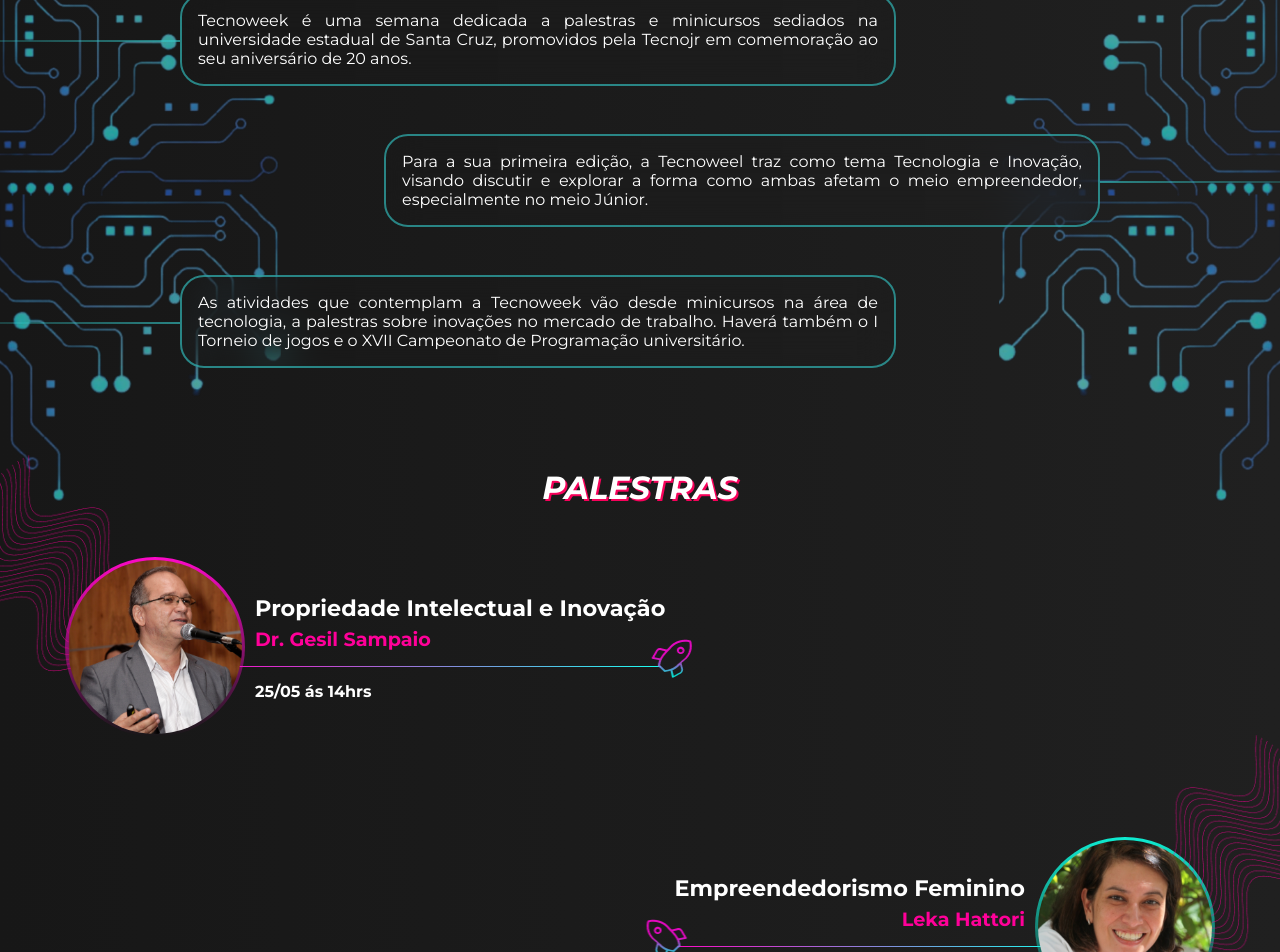
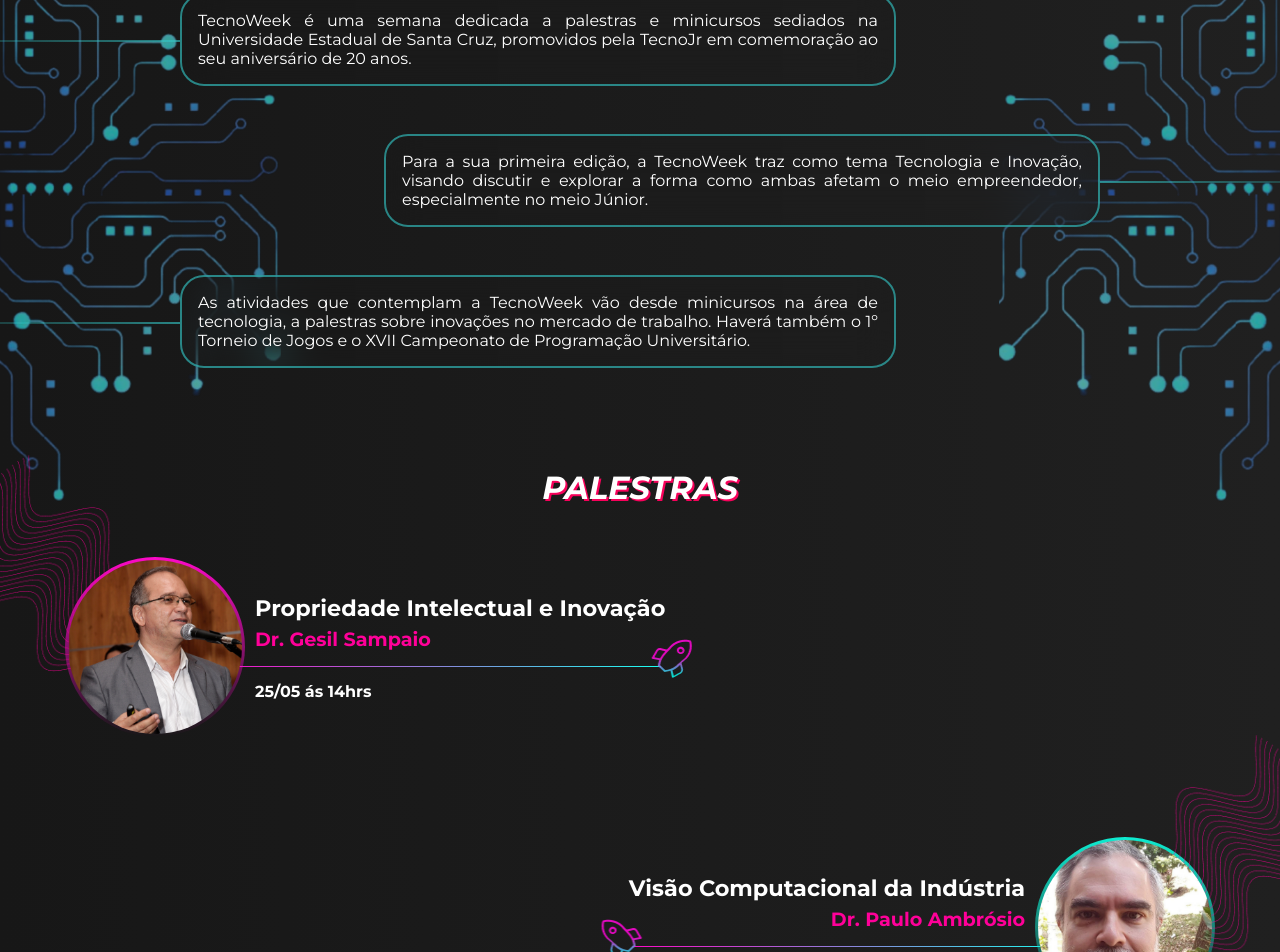
Before and after one commit to igorroc/tecnoweek, a React (Vite) app: page / in a window 1280 px wide. Shown: the part 900-1852 px from the top of the page. Built offline with nearby package versions, Linux system fonts and the light colour scheme; no server answers.

Commit message:
[fix]: Sppeling mistakes [del]: Unused photo

```diff
--- a/src/pages/Home.tsx
+++ b/src/pages/Home.tsx
@@ -13,7 +13,6 @@
 import Onda from "../assets/img/Onda.png"
 import Circuitinhos from "../assets/img/Circuitinhos.png"
 import Gesil from "../assets/img/gesil.png"
-import Leka from "../assets/img/leka.png"
 import Ambrosio from "../assets/img/ambrosio.png"
 import Pandas from "../assets/img/pandas.png"
 import Figma from "../assets/img/figma.png"
@@ -311,23 +310,23 @@
 					<h2 className="blue">O que é o evento?</h2>
 					<AboutList>
 						<li>
-							Tecnoweek é uma semana dedicada a palestras e
-							minicursos sediados na universidade estadual de
-							Santa Cruz, promovidos pela Tecnojr em comemoração
+							TecnoWeek é uma semana dedicada a palestras e
+							minicursos sediados na Universidade Estadual de
+							Santa Cruz, promovidos pela TecnoJr em comemoração
 							ao seu aniversário de 20 anos.
 						</li>
 						<li>
-							Para a sua primeira edição, a Tecnoweel traz como
+							Para a sua primeira edição, a TecnoWeek traz como
 							tema Tecnologia e Inovação, visando discutir e
 							explorar a forma como ambas afetam o meio
 							empreendedor, especialmente no meio Júnior.
 						</li>
 						<li>
-							As atividades que contemplam a Tecnoweek vão desde
+							As atividades que contemplam a TecnoWeek vão desde
 							minicursos na área de tecnologia, a palestras sobre
-							inovações no mercado de trabalho. Haverá também o I
-							Torneio de jogos e o XVII Campeonato de Programação
-							universitário.
+							inovações no mercado de trabalho. Haverá também o 1º
+							Torneio de Jogos e o XVII Campeonato de Programação
+							Universitário.
 						</li>
 					</AboutList>
 					<div className="background">
@@ -335,7 +334,6 @@
 						<img src={Circuitinhos} />
 					</div>
 				</SectionContent>
-
 
 				{/* Palestras */}
 				<SectionContent>
@@ -345,22 +343,15 @@
 						subtitle="Dr. Gesil Sampaio"
 						description="25/05 ás 14hrs"
 					>
-						<img src={Gesil} alt="Leka Hattori" />
-					</PalestraItem>
-					<PalestraItem
-						title="Empreendedorismo Feminino"
-						subtitle="Leka Hattori"
-						description="25/05 ás 15hrs"
-						alternative
-					>
-						<img src={Leka} alt="Leka Hattori" />
+						<img src={Gesil} alt="Foto Gesil Sampaio" />
 					</PalestraItem>
 					<PalestraItem
 						title="Visão Computacional da Indústria"
 						subtitle="Dr. Paulo Ambrósio"
 						description="27/05 ás 14hrs"
+						alternative
 					>
-						<img src={Ambrosio} alt="Leka Hattori" />
+						<img src={Ambrosio} alt="Foto Paulo Ambrósio" />
 					</PalestraItem>
 				</SectionContent>
 
```
